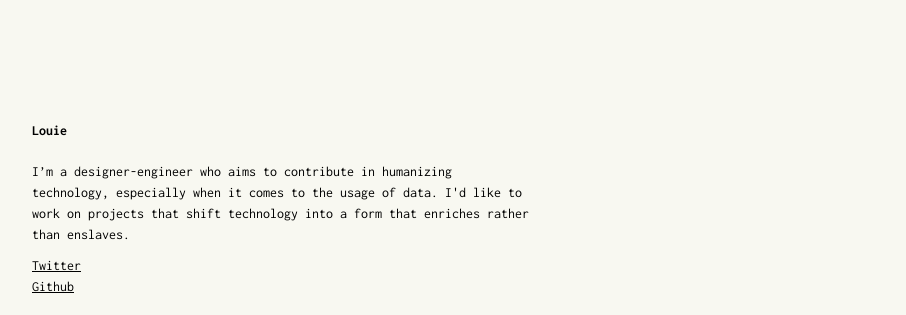
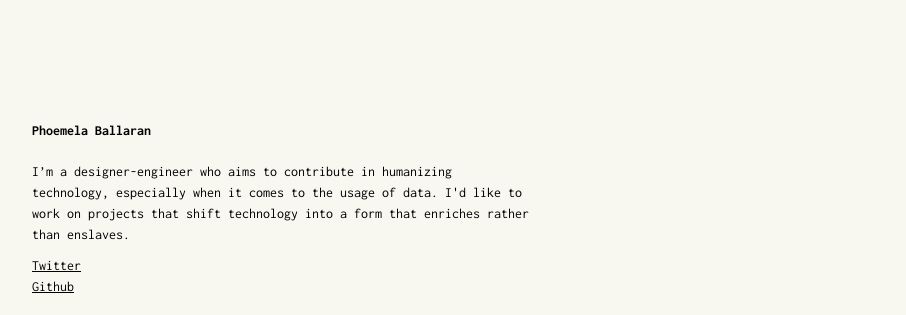
Before and after one commit to comoballar/phoemelaballaran.github.io, a Jekyll site: the page built from index.html, in a window 1280 px wide. Shown: the top 315 px of the page, without its empty margins (88-994 px from the left). Built offline with Jekyll 4.4.1, drawn with Linux system fonts in a browser that asks for light colours.

Commit message:
Update _config.yml

```diff
--- a/_config.yml
+++ b/_config.yml
@@ -5,7 +5,7 @@ favicon: "/assets/sample/ico.png"
 g_analytics: UA-12345678-1
 
 # bio
-header: Louie
+header: Phoemela Ballaran
 desc: >
   I’m a designer-engineer who aims to contribute in humanizing technology, especially when it comes to the usage of data.
   I'd like to work on projects that shift technology into a form that enriches rather than enslaves.
```
